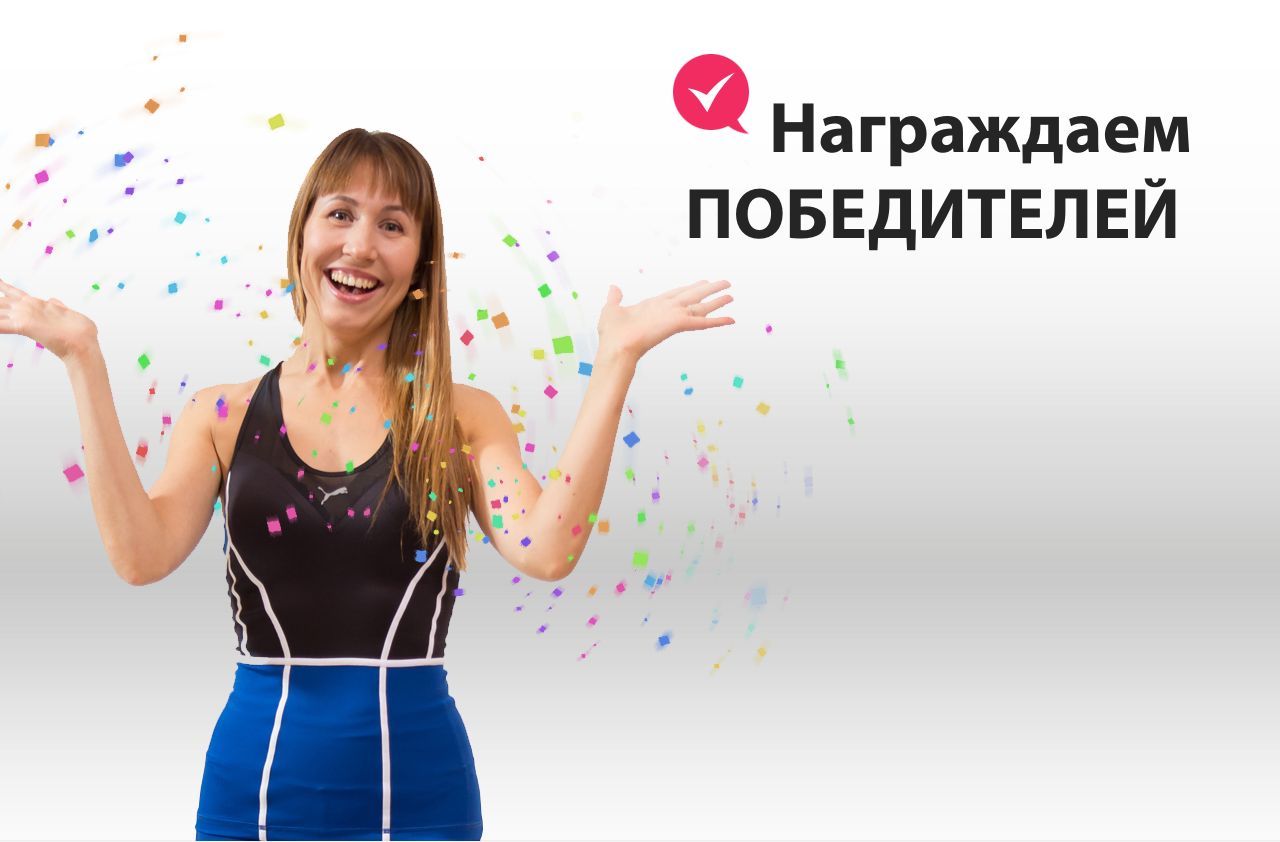
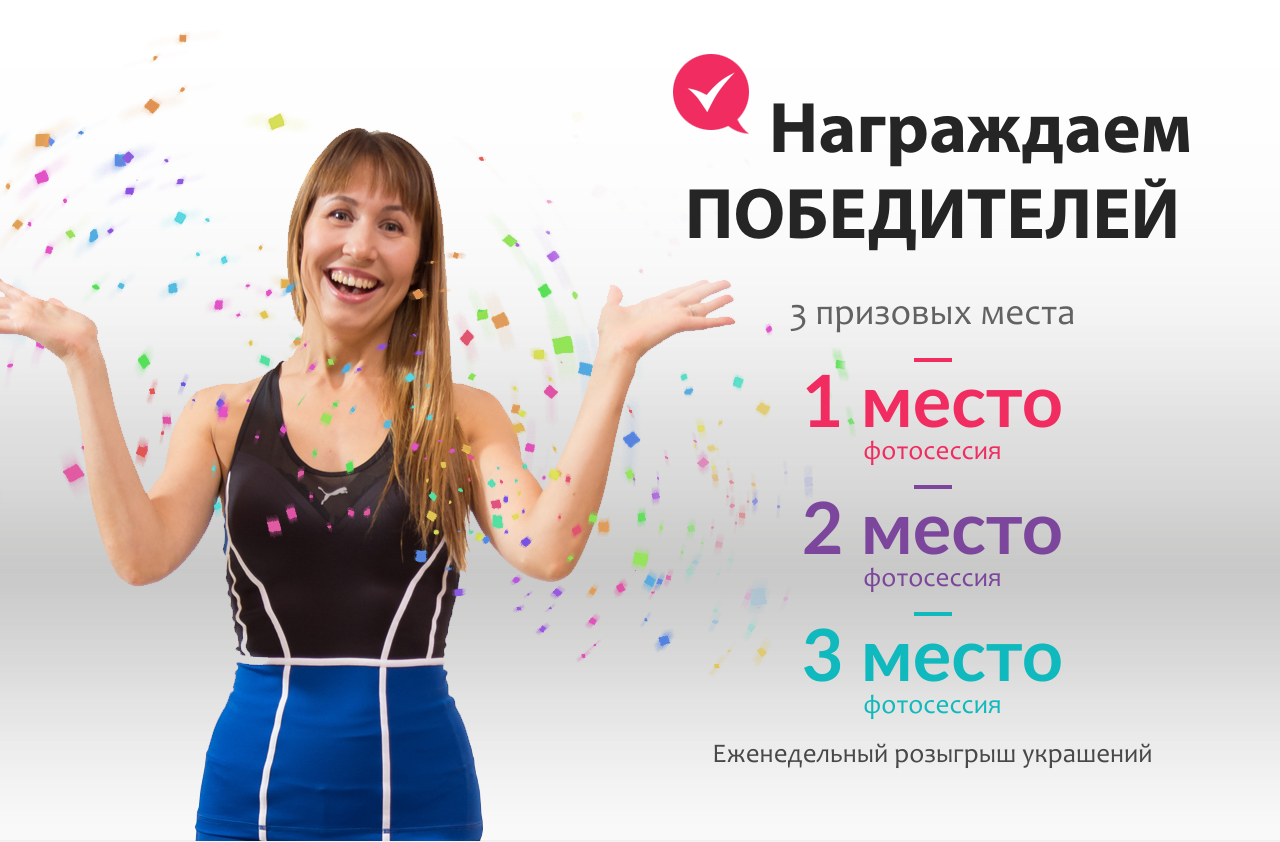
Before and after one commit to vskuzmin28/maraphon, a Node project: template dev/pages/index.pug in a window 1280 px wide. Shown: the part 1660-2502 px from the top of the page. Run offline with Node 20 templates, Linux system fonts and the light colour scheme; the template is opened without the code that fills it, so the values that code supplies are empty; some libraries are stand-ins or nearby versions.

Commit message:
fixed block rewarding

```diff
--- a/dev/blocks/block-rewarding/rewarding.pug
+++ b/dev/blocks/block-rewarding/rewarding.pug
@@ -17,3 +17,44 @@
 					h3
 						img(src="../img/icon-big-pink-bg-left.png" alt="@@")
 						| Награждаем <br/> <span>победителей</span>
+
+				.rewarding__content
+
+					p
+						| 3 призовых места
+
+				.rewarding__content__hr-pink
+
+				// place content
+
+				.rewarding__content__place
+
+					h5.color-pink
+						| 1 место
+					p.color-pink
+						| фотосессия
+
+				.rewarding__content__hr-purple
+
+				// place content
+
+				.rewarding__content__place
+
+					h5.color-purple
+						| 2 место
+					p.color-purple
+						| фотосессия
+
+				.rewarding__content__hr-blue
+
+				// place content
+
+				.rewarding__content__place
+
+					h5.color-blue
+						| 3 место
+					p.color-blue
+						| фотосессия
+
+				p.rewarding__content__ps
+					| Еженедельный розыгрыш украшений
--- a/dev/styles/helpers/variables.less
+++ b/dev/styles/helpers/variables.less
@@ -20,4 +20,6 @@
 @grey: #f3f3f3;
 @grey-light: #252526;
 
+@purple: #7b469c;
+
 // other variables
--- a/dev/styles/style.css
+++ b/dev/styles/style.css
@@ -334,6 +334,12 @@ p {
   }
 }
 @media only screen and (min-width: 1200px) {
+  .main-slider {
+    height: 648px;
+    background: #f3f3f3;
+  }
+}
+@media only screen and (min-width: 1200px) {
   .meeting {
     height: auto;
     overflow: hidden;
@@ -526,12 +532,6 @@ p {
   .meeting__preview__content p {
     font: 25px 'CANDARA' !important;
     color: #f02c60 !important;
-  }
-}
-@media only screen and (min-width: 1200px) {
-  .main-slider {
-    height: 648px;
-    background: #f3f3f3;
   }
 }
 @media only screen and (min-width: 1200px) {
@@ -845,6 +845,56 @@ p {
     color: #252526 !important;
     text-transform: uppercase !important;
   }
+  .rewarding__content__hr-pink,
+  .rewarding__content__hr-purple,
+  .rewarding__content__hr-blue {
+    margin: 10px auto;
+    width: 38px;
+    height: 4px;
+  }
+  .rewarding__content__hr-pink {
+    background: #f02c60;
+  }
+  .rewarding__content__hr-purple {
+    background: #7b469c;
+  }
+  .rewarding__content__hr-blue {
+    background: #0fb9bd;
+  }
+  .rewarding__content__place {
+    text-align: center;
+  }
+  .rewarding__content__place h5 {
+    margin-top: -16px;
+    font: 72px 'CANDARA';
+    font-weight: bold;
+  }
+  .rewarding__content__place p {
+    margin-bottom: 16px !important;
+    margin-top: -16px !important;
+    font: 27px 'CANDARA' !important;
+  }
+  .color-pink {
+    color: #f02c60 !important;
+  }
+  .color-purple {
+    color: #7b469c !important;
+  }
+  .color-blue {
+    color: #0fb9bd !important;
+  }
+  .rewarding__content p {
+    margin: 30px 0 20px 0 !important;
+    font: 37px 'CANDARA' !important;
+    color: #626262 !important;
+    text-align: center !important;
+  }
+  .rewarding__content__ps {
+    margin: 10px 0 20px 0 !important;
+    font: 27px 'CANDARA' !important;
+    color: #484848 !important;
+    text-align: center !important;
+  }
 }
 @media only screen and (min-width: 1200px) {
   .header {
```
Also changed, not shown: dev/blocks/block-rewarding/rewarding.html (+22 -0 lines), dev/blocks/block-rewarding/rewarding.less (+65 -0 lines), dev/pages/index.html (+22 -0 lines).
